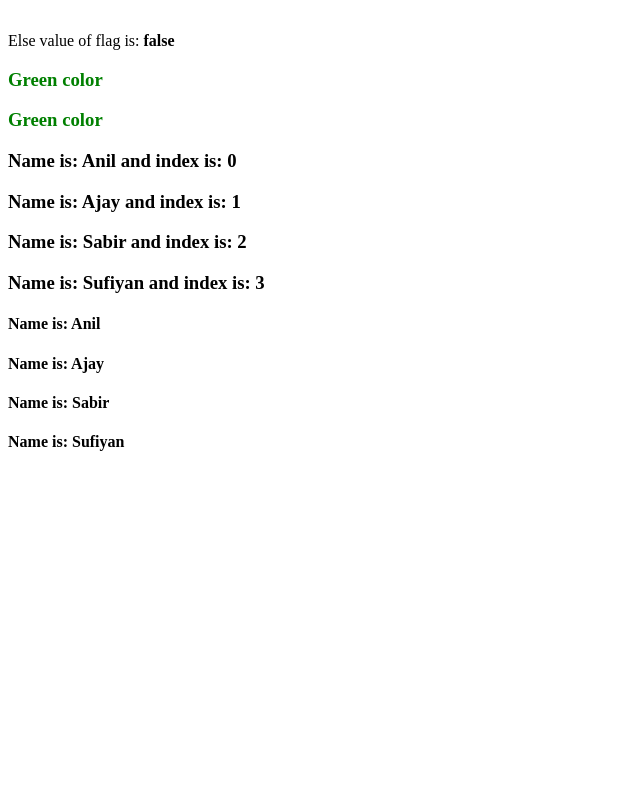
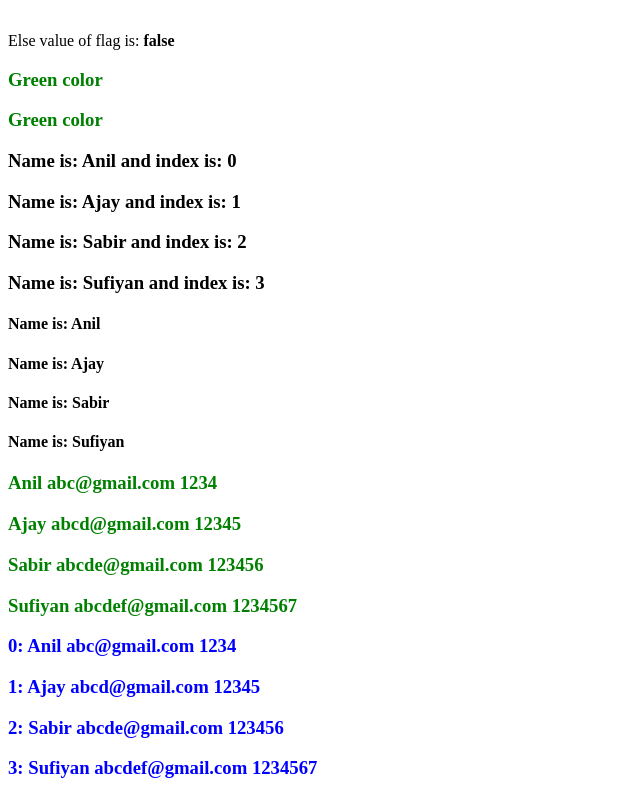
Before and after one commit to Sufiyan33/Learning-Angular, an Angular app in the folder Angular-Beginner/blog/: page / in a window 1280 px wide. Shown: the part 1243-2041 px from the top of the page, without its empty margins (0-640 px from the left). Before the commit the page ends 1715 px from the top, so only its background shows below. Built offline with nearby package versions, Linux system fonts and the light colour scheme.

Commit message:
@empty with for and index

```diff
--- a/Angular-Beginner/blog/src/app/app.component.html
+++ b/Angular-Beginner/blog/src/app/app.component.html
@@ -96,7 +96,15 @@
  @for (item of users; track $index) {
   <h3>Name is: {{item}} and index is: {{$index}}</h3>
  }
-
  @for (item of users; track item) {
   <h4>Name is: {{item}} </h4>
  }
+ @for (item of userDetails; track item.name) {
+  <h3 style="color: green;">{{item.name}} {{item.email}} {{item.phoneNo}}</h3>
+ } @empty {
+  <p>Array is empty...</p>
+ }
+
+ @for (item of userDetails; track item; let index = $index) {
+  <h3 style="color: blue">{{index}}: {{item.name}} {{item.email}} {{item.phoneNo}}</h3>
+ }
--- a/Angular-Beginner/blog/src/app/app.component.ts
+++ b/Angular-Beginner/blog/src/app/app.component.ts
@@ -62,4 +62,12 @@ export class AppComponent {
 
   // For Loop.
   users =['Anil', 'Ajay', 'Sabir', 'Sufiyan'];
+
+  // Creating object array and exe over loop
+  userDetails=[{
+    name: 'Anil', email: 'abc@gmail.com', phoneNo:1234},
+    {name: 'Ajay', email: 'abcd@gmail.com', phoneNo:12345},
+    {name: 'Sabir', email: 'abcde@gmail.com', phoneNo:123456},
+    {name: 'Sufiyan', email: 'abcdef@gmail.com', phoneNo:1234567},
+  ];
 }
```
